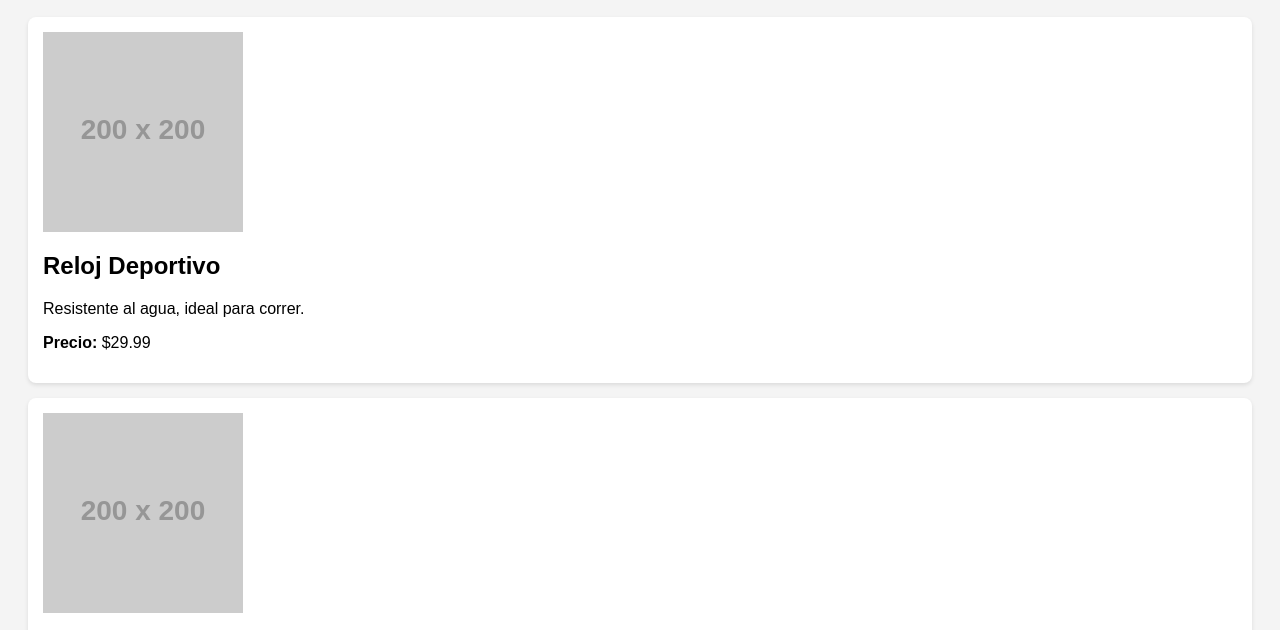
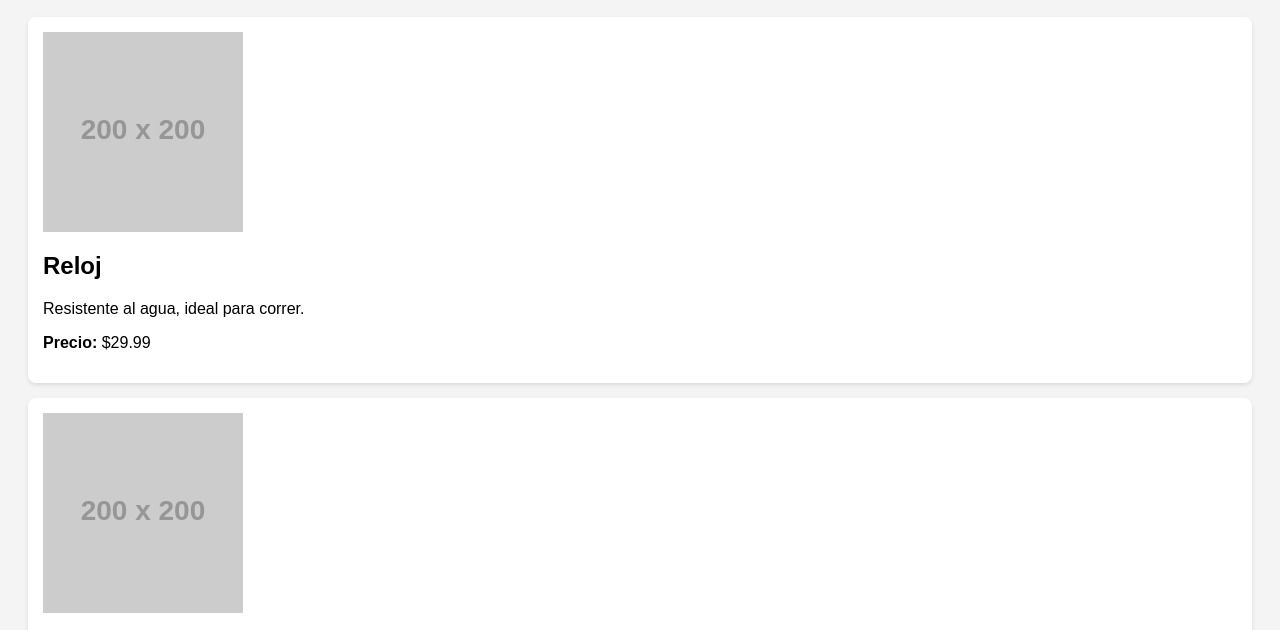
Before and after one commit to CristianYie/catalogo, a plain HTML site: page index.html in a window 1280 px wide. Shown: the part 146-776 px from the top of the page. Drawn offline with Linux system fonts and the light colour scheme; placeholder pictures from the web are drawn by us.

Commit message:
Update index.html

```diff
--- a/index.html
+++ b/index.html
@@ -41,7 +41,7 @@
   <script>
     const productos = [
       {
-        nombre: "Reloj Deportivo",
+        nombre: "Reloj",
         descripcion: "Resistente al agua, ideal para correr.",
         precio: 29.99,
         imagen: "https://via.placeholder.com/200x200?text=Reloj"
```
